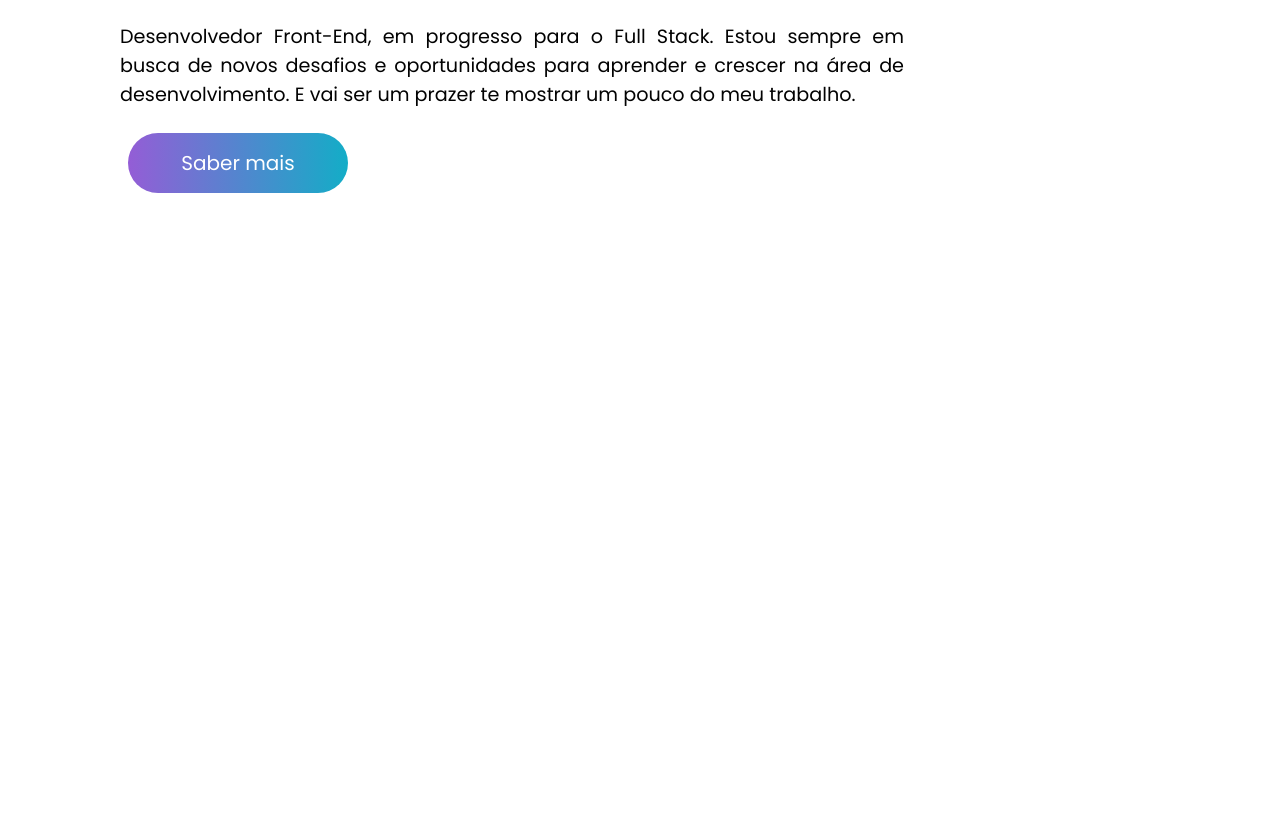
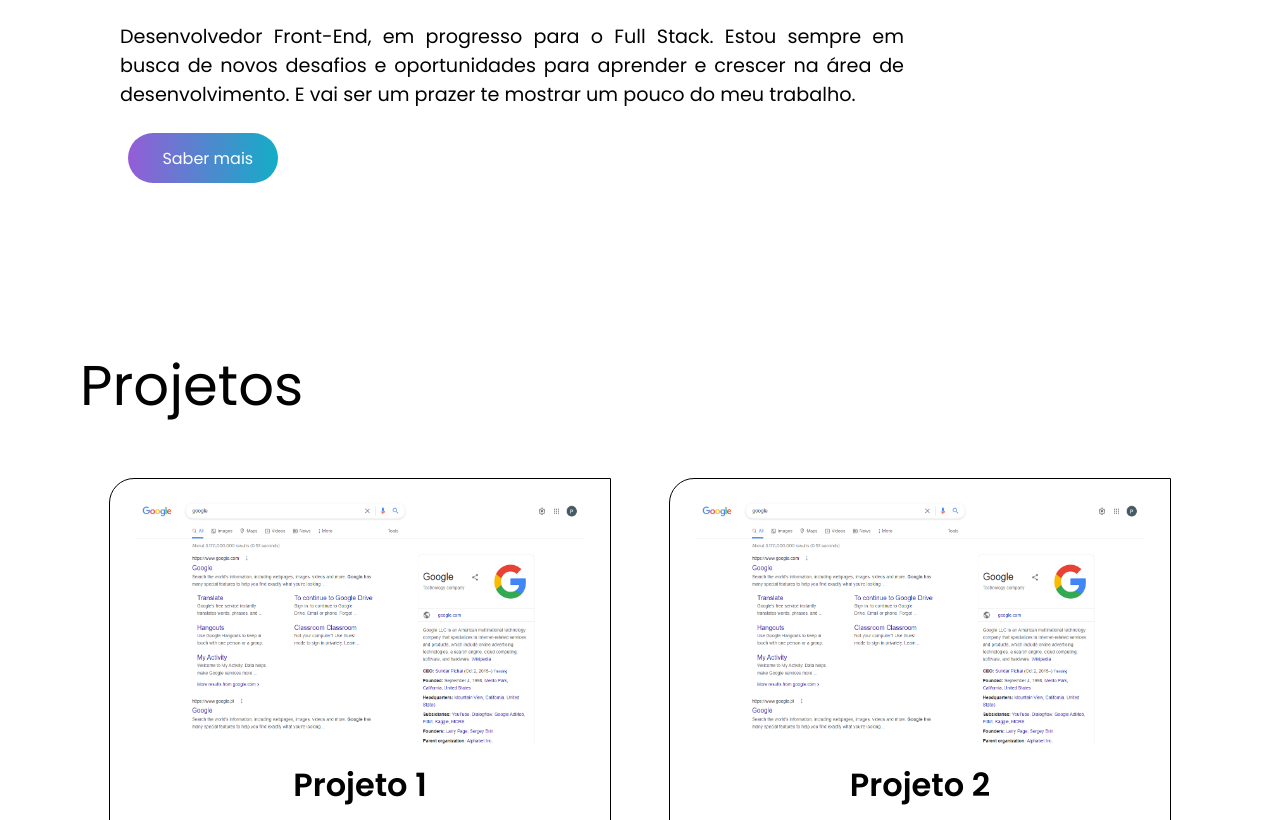
Before and after one commit to VictorRoxinho/Portfolio, a React (Vite) app in the folder Portfolio/: page / in a window 1280 px wide. Shown: the part 280-1100 px from the top of the page. Before the commit the page ends 800 px from the top, so only its background shows below. Built offline with nearby package versions, Linux system fonts and the light colour scheme.

Commit message:
Added projects section

```diff
--- a/Portfolio/src/App.css
+++ b/Portfolio/src/App.css
@@ -14,6 +14,20 @@
   --text-secondary-color: #ffffff;
   --background-light: #ffffff;
   --background-dark: #0e1625;
+}
+
+h1 {
+  font-size: 3.5rem;
+}
+
+h2 {
+  font-size: 2rem;
+  font-weight: 600;
+}
+
+h3 {
+  font-size: 1.5rem;
+  font-weight: 500;
 }
 
 .theme-container {
--- a/Portfolio/src/App.tsx
+++ b/Portfolio/src/App.tsx
@@ -1,6 +1,7 @@
 import "./App.css";
 
 import Hero from "./pages/Hero/hero.tsx";
+import Body from "./pages/Body/body.tsx";
 import { ThemeProvider } from "./themes/ThemeContext.tsx";
 
 function App() {
@@ -8,6 +9,7 @@ function App() {
     <>
       <ThemeProvider>
         <Hero />
+        <Body />
       </ThemeProvider>
     </>
   );
--- /dev/null
+++ b/Portfolio/src/pages/Body/body.css
@@ -0,0 +1,54 @@
+.project-container {
+  padding: 10rem 0;
+}
+
+.projects {
+  display: grid;
+  grid-template-columns: 6fr 6fr;
+  justify-content: center;
+  align-items: center;
+  gap: 100px 0px;
+  margin-top: 50px;
+}
+
+.project-card {
+  border: solid 1px black;
+  border-radius: 25px 0 25px 0;
+  box-shadow: 0px 0px 12px 0px #ffffff;
+  width: 500px;
+  height: 600px;
+  margin: 0 auto;
+}
+
+.project-card-banner {
+  width: 90%;
+  height: 250px;
+  border-radius: 15px;
+  padding: 1rem 0;
+  display: block;
+  margin: 0 auto;
+  cursor: pointer;
+}
+
+.project-card-banner:hover {
+  transform: scale(1.05);
+  transition: all 0.3s ease-in-out;
+  border-radius: 25px;
+}
+
+h2 {
+  text-align: center;
+}
+
+h3 {
+  text-align: justify;
+  padding: 1.5rem 2.5rem 1.5rem 2.5rem;
+}
+
+.btn {
+  width: 150px;
+  height: 50px;
+  margin-left: 2.4rem;
+  padding-left: 0.6rem;
+  font-size: 1rem;
+}
--- a/Portfolio/src/pages/Body/body.tsx
+++ b/Portfolio/src/pages/Body/body.tsx
@@ -0,0 +1,44 @@
+import "./body.css";
+
+function Body() {
+  return (
+    <div className='project-container'>
+      <h1>Projetos</h1>
+      <div className='projects'>
+        <div className='project-card'>
+          <img src='/project-card-banner.png' alt='project-banner-1' className='project-card-banner' />
+          <h2>Projeto 1</h2>
+          <h3>Lorem ipsum dolor sit amet, consectetur adipiscing elit, sed do eiusmod tempor incididunt ut labore et dolore magna aliqua.</h3>
+          <a href='#'>
+            <button className='btn'>Clique aqui!</button>
+          </a>
+        </div>
+        <div className='project-card'>
+          <img src='/project-card-banner.png' alt='project-banner-1' className='project-card-banner' />
+          <h2>Projeto 2</h2>
+          <h3>Lorem ipsum dolor sit amet, consectetur adipiscing elit, sed do eiusmod tempor incididunt ut labore et dolore magna aliqua.</h3>
+          <a href='#'>
+            <button className='btn'>Clique aqui!</button>
+          </a>
+        </div>
+        <div className='project-card'>
+          <img src='/project-card-banner.png' alt='project-banner-1' className='project-card-banner' />
+          <h2>Projeto 3</h2>
+          <h3>Lorem ipsum dolor sit amet, consectetur adipiscing elit, sed do eiusmod tempor incididunt ut labore et dolore magna aliqua.</h3>
+          <a href='#'>
+            <button className='btn'>Clique aqui!</button>
+          </a>
+        </div>
+        <div className='project-card'>
+          <img src='/project-card-banner.png' alt='project-banner-1' className='project-card-banner' />
+          <h2>Projeto 4</h2>
+          <h3>Lorem ipsum dolor sit amet, consectetur adipiscing elit, sed do eiusmod tempor incididunt ut labore et dolore magna aliqua.</h3>
+          <a href='#'>
+            <button className='btn'>Clique aqui!</button>
+          </a>
+        </div>
+      </div>
+    </div>
+  );
+}
+export default Body;
```
Also changed, not shown: Portfolio/public/project-card-banner.png (added).
